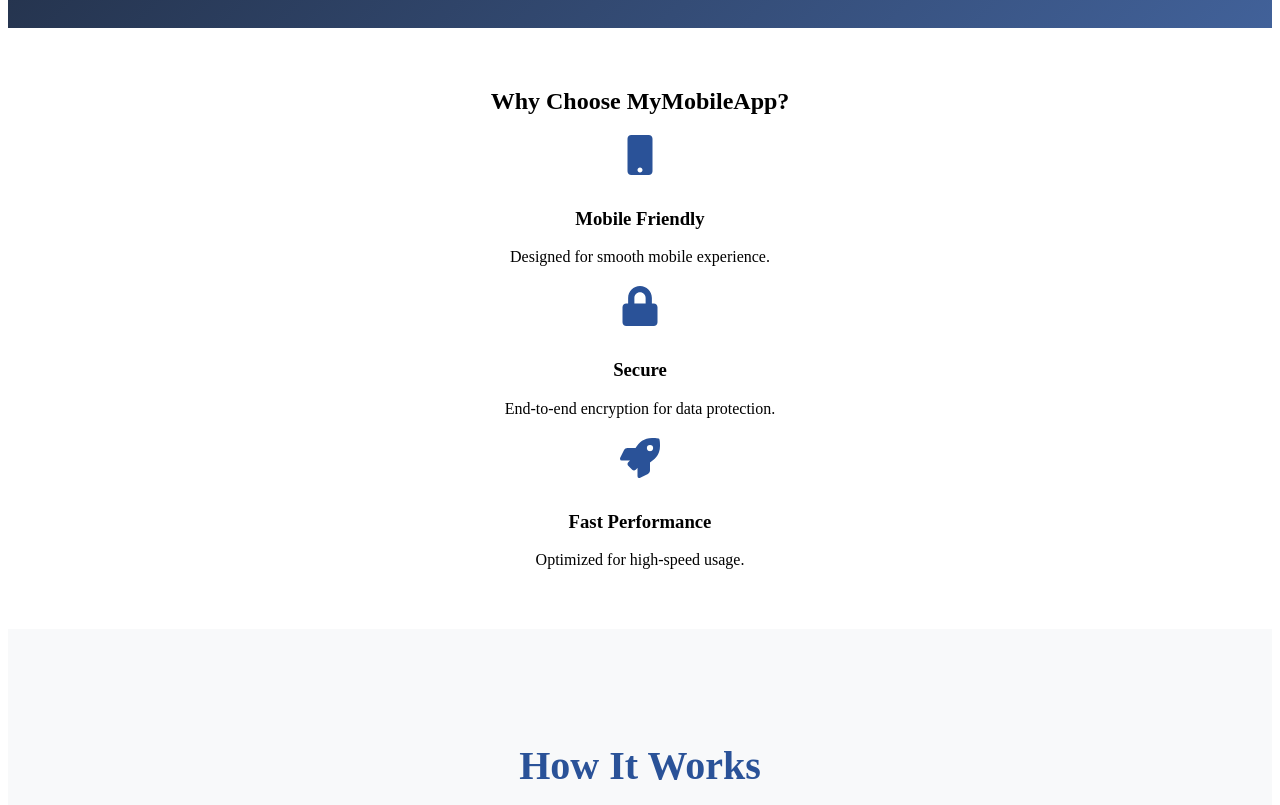
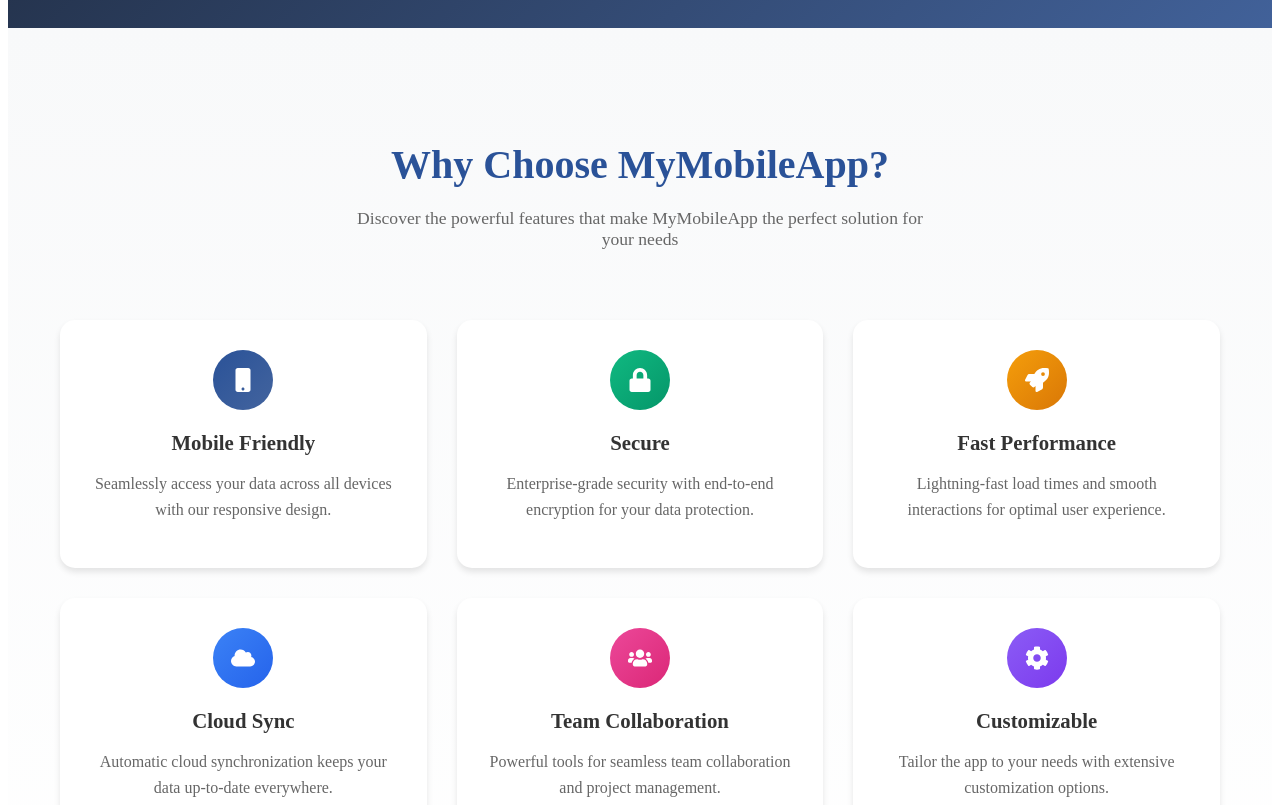
Before and after one commit to IsaacPhiri/Mobile-App-Landing-Page, a React (Vite) app: page / in a window 1280 px wide. Shown: the part 820-1625 px from the top of the page. Built offline with nearby package versions, Linux system fonts and the light colour scheme; grey boxes are pictures that could not be loaded; the HTML template or start-up script is replaced by a standard one.

Commit message:
feat: redesign Features component with enhanced layout, animations, and additional feature descriptions

```diff
--- a/src/components/Features.jsx
+++ b/src/components/Features.jsx
@@ -1,48 +1,143 @@
 import styled from "styled-components";
-import { FaMobile, FaLock, FaRocket } from "react-icons/fa";
+import { motion } from "framer-motion";
+import { FaMobile, FaLock, FaRocket, FaCloud, FaUsers, FaCog } from "react-icons/fa";
 
-const FeaturesContainer = styled.section`
-  padding: 40px 20px;
+const Section = styled.section`
+  padding: 80px 20px;
+  background: linear-gradient(to bottom, #f8f9fa, #ffffff);
+`;
+
+const Container = styled.div`
+  max-width: 1200px;
+  margin: 0 auto;
   text-align: center;
 `;
 
-const Feature = styled.article`
-  margin: 20px 0;
+const Title = styled.h2`
+  color: #2a5298;
+  margin-bottom: 20px;
+  font-size: 2.5rem;
 `;
 
-const IconWrapper = styled.span`
-  display: inline-block;
-  margin-bottom: 10px;
+const Subtitle = styled.p`
+  color: #666;
+  margin-bottom: 50px;
+  font-size: 1.1rem;
+  max-width: 600px;
+  margin-left: auto;
+  margin-right: auto;
+`;
+
+const FeaturesGrid = styled.div`
+  display: grid;
+  grid-template-columns: repeat(auto-fit, minmax(300px, 1fr));
+  gap: 30px;
+  padding: 20px;
+`;
+
+const FeatureCard = styled(motion.div)`
+  background: white;
+  padding: 30px;
+  border-radius: 15px;
+  box-shadow: 0 4px 6px rgba(0, 0, 0, 0.1);
+  transition: transform 0.3s ease, box-shadow 0.3s ease;
+
+  &:hover {
+    transform: translateY(-5px);
+    box-shadow: 0 6px 12px rgba(0, 0, 0, 0.15);
+  }
+`;
+
+const IconWrapper = styled.div`
+  background: ${props => props.gradient};
+  width: 60px;
+  height: 60px;
+  border-radius: 50%;
+  display: flex;
+  align-items: center;
+  justify-content: center;
+  margin: 0 auto 20px;
+  color: white;
+  font-size: 1.5rem;
+`;
+
+const FeatureTitle = styled.h3`
+  color: #333;
+  margin-bottom: 15px;
+  font-size: 1.3rem;
+`;
+
+const FeatureDescription = styled.p`
+  color: #666;
+  line-height: 1.6;
 `;
 
 const Features = () => {
+  const features = [
+    {
+      icon: <FaMobile />,
+      title: "Mobile Friendly",
+      description: "Seamlessly access your data across all devices with our responsive design.",
+      gradient: "linear-gradient(135deg, #2a5298, #43649e)"
+    },
+    {
+      icon: <FaLock />,
+      title: "Secure",
+      description: "Enterprise-grade security with end-to-end encryption for your data protection.",
+      gradient: "linear-gradient(135deg, #10B981, #059669)"
+    },
+    {
+      icon: <FaRocket />,
+      title: "Fast Performance",
+      description: "Lightning-fast load times and smooth interactions for optimal user experience.",
+      gradient: "linear-gradient(135deg, #F59E0B, #D97706)"
+    },
+    {
+      icon: <FaCloud />,
+      title: "Cloud Sync",
+      description: "Automatic cloud synchronization keeps your data up-to-date everywhere.",
+      gradient: "linear-gradient(135deg, #3B82F6, #2563EB)"
+    },
+    {
+      icon: <FaUsers />,
+      title: "Team Collaboration",
+      description: "Powerful tools for seamless team collaboration and project management.",
+      gradient: "linear-gradient(135deg, #EC4899, #DB2777)"
+    },
+    {
+      icon: <FaCog />,
+      title: "Customizable",
+      description: "Tailor the app to your needs with extensive customization options.",
+      gradient: "linear-gradient(135deg, #8B5CF6, #7C3AED)"
+    }
+  ];
+
   return (
-    <section id="features-section">
-      <FeaturesContainer>
-        <h2>Why Choose MyMobileApp?</h2>
-        <Feature>
-          <IconWrapper>
-            <FaMobile size={40} color="#2a5298" aria-hidden="true" />
-          </IconWrapper>
-          <h3>Mobile Friendly</h3>
-          <p>Designed for smooth mobile experience.</p>
-        </Feature>
-        <Feature>
-          <IconWrapper>
-            <FaLock size={40} color="#2a5298" aria-hidden="true" />
-          </IconWrapper>
-          <h3>Secure</h3>
-          <p>End-to-end encryption for data protection.</p>
-        </Feature>
-        <Feature>
-          <IconWrapper>
-            <FaRocket size={40} color="#2a5298" aria-hidden="true" />
-          </IconWrapper>
-          <h3>Fast Performance</h3>
-          <p>Optimized for high-speed usage.</p>
-        </Feature>
-      </FeaturesContainer>
-    </section>
+    <Section id="features-section">
+      <Container>
+        <Title>Why Choose MyMobileApp?</Title>
+        <Subtitle>
+          Discover the powerful features that make MyMobileApp the perfect solution for your needs
+        </Subtitle>
+        <FeaturesGrid>
+          {features.map((feature, index) => (
+            <FeatureCard
+              key={index}
+              initial={{ opacity: 0, y: 20 }}
+              whileInView={{ opacity: 1, y: 0 }}
+              transition={{ duration: 0.5, delay: index * 0.1 }}
+              viewport={{ once: true }}
+            >
+              <IconWrapper gradient={feature.gradient}>
+                {feature.icon}
+              </IconWrapper>
+              <FeatureTitle>{feature.title}</FeatureTitle>
+              <FeatureDescription>{feature.description}</FeatureDescription>
+            </FeatureCard>
+          ))}
+        </FeaturesGrid>
+      </Container>
+    </Section>
   );
 };
 
```
